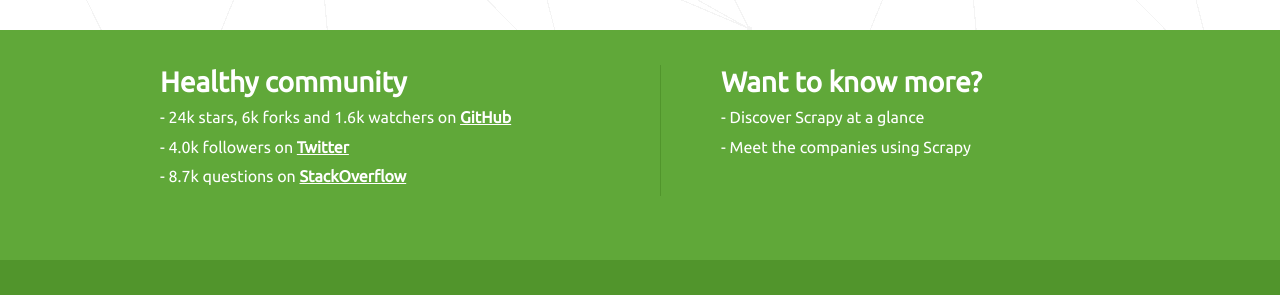
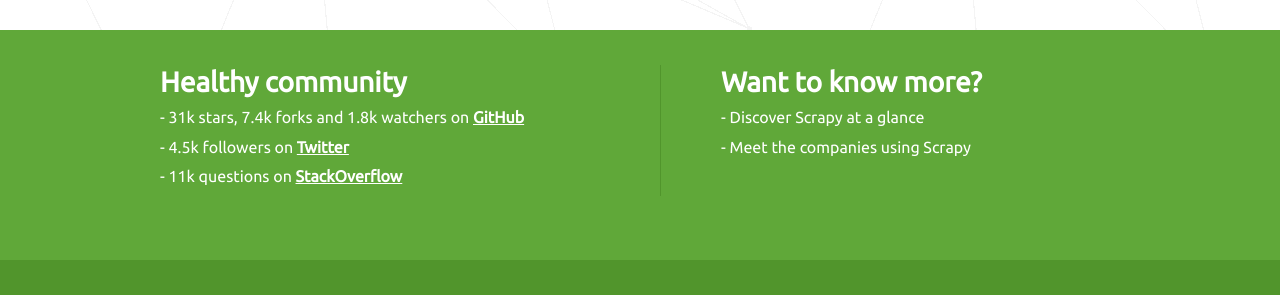
Before and after one commit to scrapy/scrapy.org, a Jekyll site: the page built from index.html, in a window 1280 px wide, cut to the strip 1376-1671 px from the top of the page. Built offline with Jekyll 4.4.1, drawn with Linux system fonts in a browser that asks for light colours; comment, search, counter and statistics services are not loaded; grey boxes are pictures that could not be loaded.

Commit message:
Time to update the vanity metrics

```diff
--- a/index.html
+++ b/index.html
@@ -120,9 +120,9 @@
     <div class="block-left">
       <h2>Healthy community</h2>
       <ul>
-        <li>- 24k stars, 6k forks and 1.6k watchers on <a href="https://github.com/scrapy/scrapy">GitHub</a></li>
-        <li>- 4.0k followers on <a href="https://twitter.com/ScrapyProject">Twitter</a></li>
-        <li>- 8.7k questions on <a href="http://stackoverflow.com/tags/scrapy/info">StackOverflow</a></li>
+        <li>- 31k stars, 7.4k forks and 1.8k watchers on <a href="https://github.com/scrapy/scrapy">GitHub</a></li>
+        <li>- 4.5k followers on <a href="https://twitter.com/ScrapyProject">Twitter</a></li>
+        <li>- 11k questions on <a href="http://stackoverflow.com/tags/scrapy/info">StackOverflow</a></li>
       </ul>
     </div>
     <div class="block-right">
```
